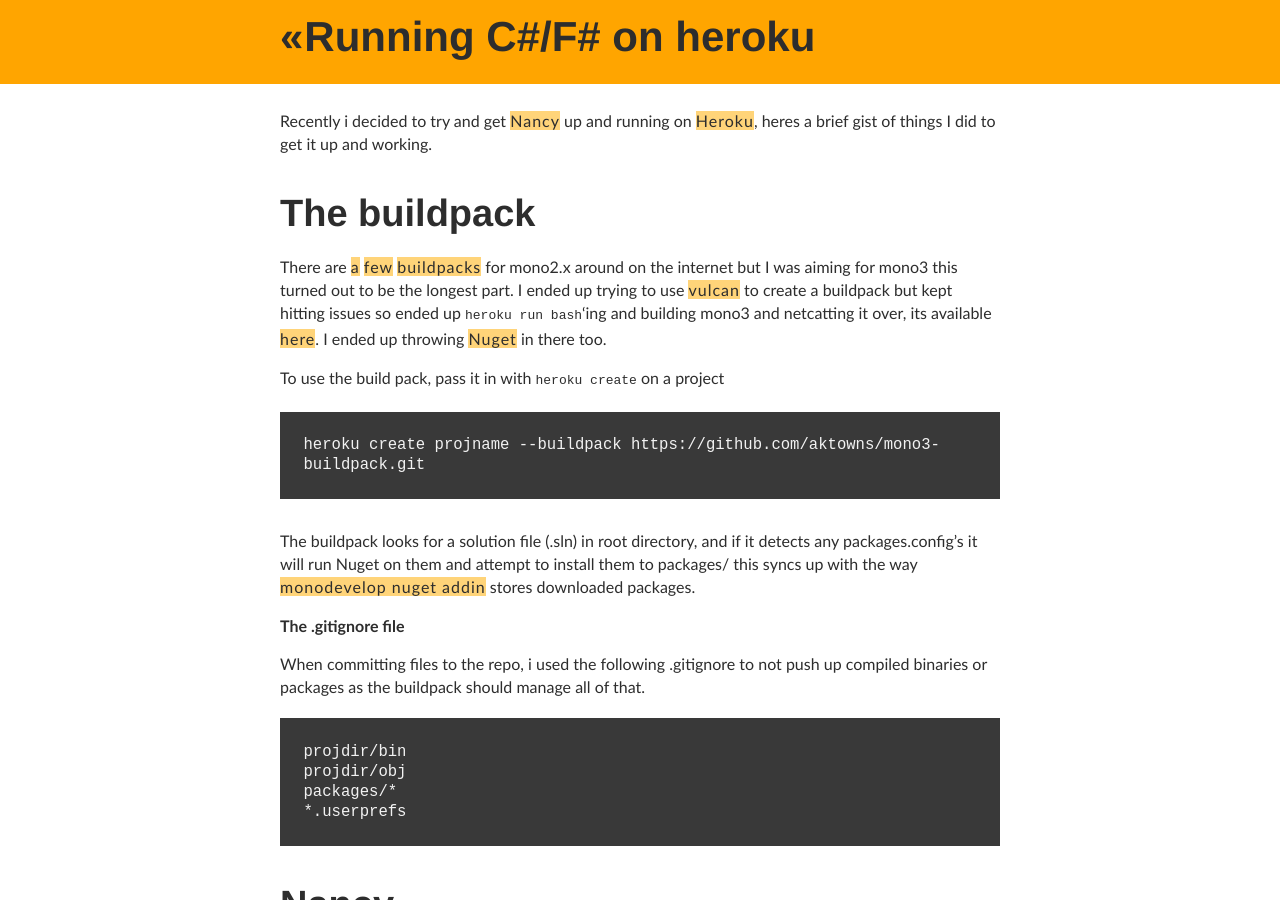
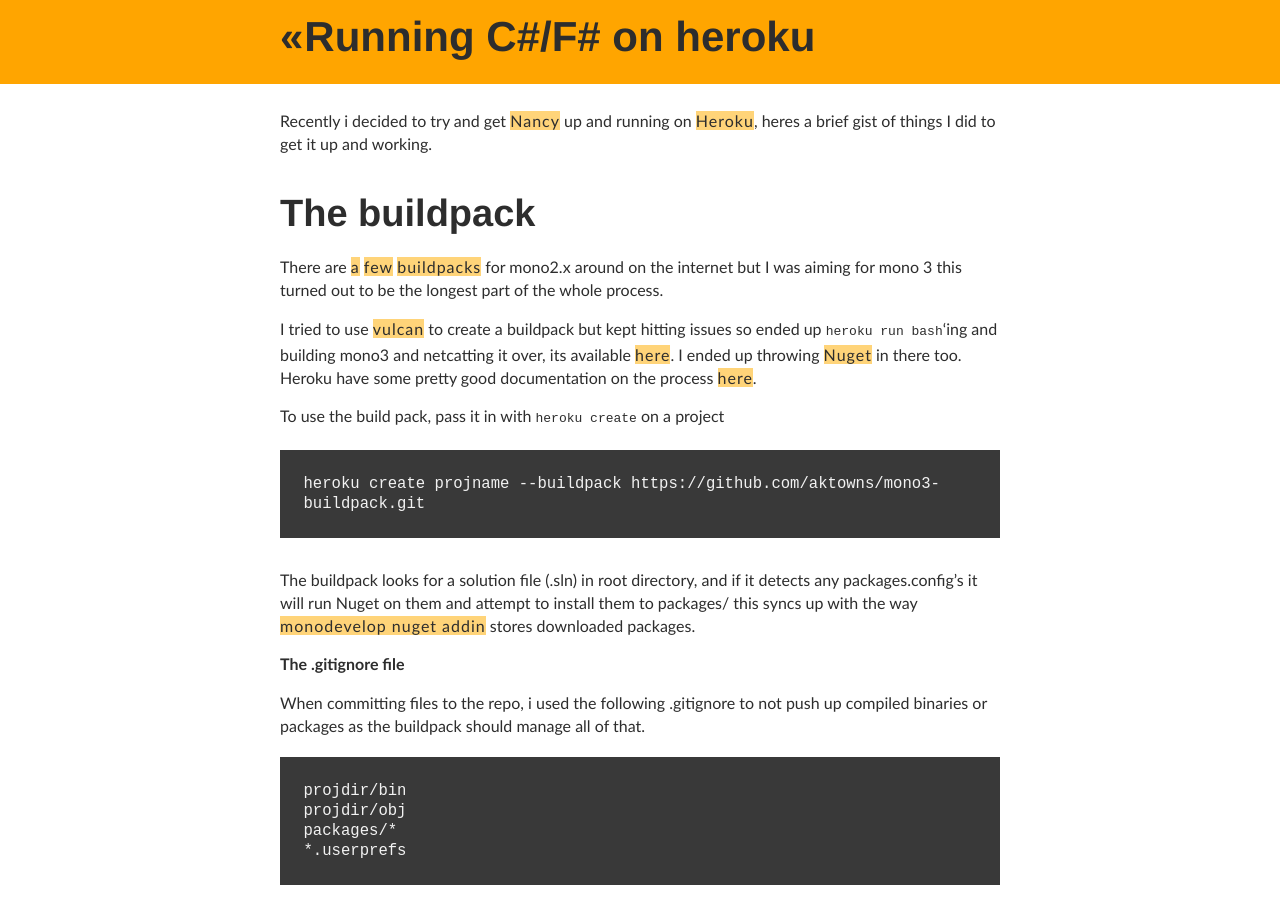
Before and after one commit to aktowns/blog.ashleytowns.id.au, a Jekyll site: the page built from _posts/2013-04/2013-04-01-running-csharp-fsharp-xbuild-nuget-on-heroku.md, in a window 1280 px wide and 900 px high. Built offline with Jekyll 4.4.1, drawn with Linux system fonts in a browser that asks for light colours; comment, search, counter and statistics services are not loaded.

Commit message:
additions and corrections

```diff
--- a/_posts/2013-04/2013-04-01-running-csharp-fsharp-xbuild-nuget-on-heroku.md
+++ b/_posts/2013-04/2013-04-01-running-csharp-fsharp-xbuild-nuget-on-heroku.md
@@ -9,8 +9,9 @@ tags: [fsharp, heroku, xbuild]
 Recently i decided to try and get [Nancy](http://nancyfx.org/) up and running on [Heroku](http://www.heroku.com/), heres a brief gist of things I did to get it up and working.
 
 ## The buildpack
-There are [a](https://github.com/bvanderveen/heroku-mono-buildpack) [few](https://github.com/brandur/heroku-buildpack-mono) [buildpacks](https://github.com/BenHall/heroku-buildpack-mono) for mono2.x around on the internet but I was aiming for mono3 this turned out to be the longest part.
-I ended up trying to use [vulcan](https://github.com/heroku/vulcan) to create a buildpack but kept hitting issues so ended up `heroku run bash`'ing and building mono3 and netcatting it over, its available [here](https://github.com/aktowns/mono3-buildpack). I ended up throwing [Nuget](http://nuget.org/) in there too.
+There are [a](https://github.com/bvanderveen/heroku-mono-buildpack) [few](https://github.com/brandur/heroku-buildpack-mono) [buildpacks](https://github.com/BenHall/heroku-buildpack-mono) for mono2.x around on the internet but I was aiming for mono 3 this turned out to be the longest part of the whole process.
+
+I tried to use [vulcan](https://github.com/heroku/vulcan) to create a buildpack but kept hitting issues so ended up `heroku run bash`'ing and building mono3 and netcatting it over, its available [here](https://github.com/aktowns/mono3-buildpack). I ended up throwing [Nuget](http://nuget.org/) in there too. Heroku have some pretty good documentation on the process [here](https://devcenter.heroku.com/articles/buildpack-api).
 
 To use the build pack, pass it in with `heroku create` on a project
 
```
